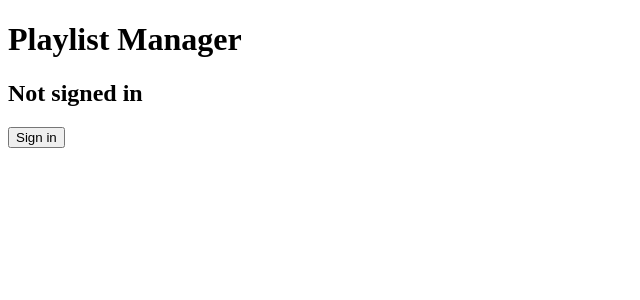
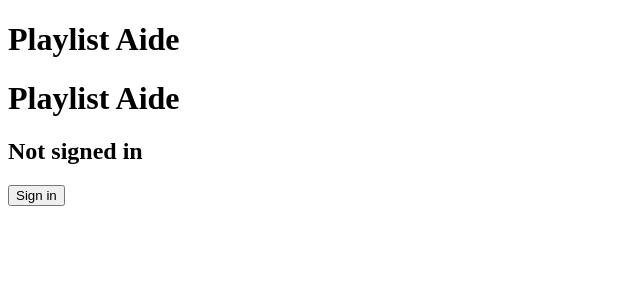
Before and after one commit to tksmasaki/playlist-aide, a Next.js app: page / in a window 1280 px wide. Shown: the top 300 px of the page, without its empty margins (0-640 px from the left). Built offline with nearby package versions, Linux system fonts and the light colour scheme; no server answers.

Commit message:
feat: add Header

```diff
--- /dev/null
+++ b/src/components/Header.tsx
@@ -0,0 +1,11 @@
+const Header = () => {
+  return (
+    <header className="py-4 shadow">
+      <div className="container mx-auto flex justify-center items-center">
+        <h1 className="text-2xl font-bold">Playlist Aide</h1>
+      </div>
+    </header>
+  );
+};
+
+export default Header;
--- a/src/pages/index.tsx
+++ b/src/pages/index.tsx
@@ -1,21 +1,12 @@
+import Header from '@/components/Header';
 import LoginBtn from '@/components/login-btn';
-import Head from 'next/head';
 
 export default function Home() {
   return (
     <>
-      <Head>
-        <title>Playlist Manager</title>
-        <meta
-          name="description"
-          content="Application to create and edit playlists on Spotify easily"
-        />
-        <meta name="viewport" content="width=device-width, initial-scale=1" />
-        {/* TODO: set icon */}
-        {/* <link rel="icon" href="" /> */}
-      </Head>
+      <Header />
       <main>
-        <h1 className="text-3xl font-bold">Playlist Manager</h1>
+        <h1 className="text-3xl font-bold">Playlist Aide</h1>
         <LoginBtn />
       </main>
     </>
```
